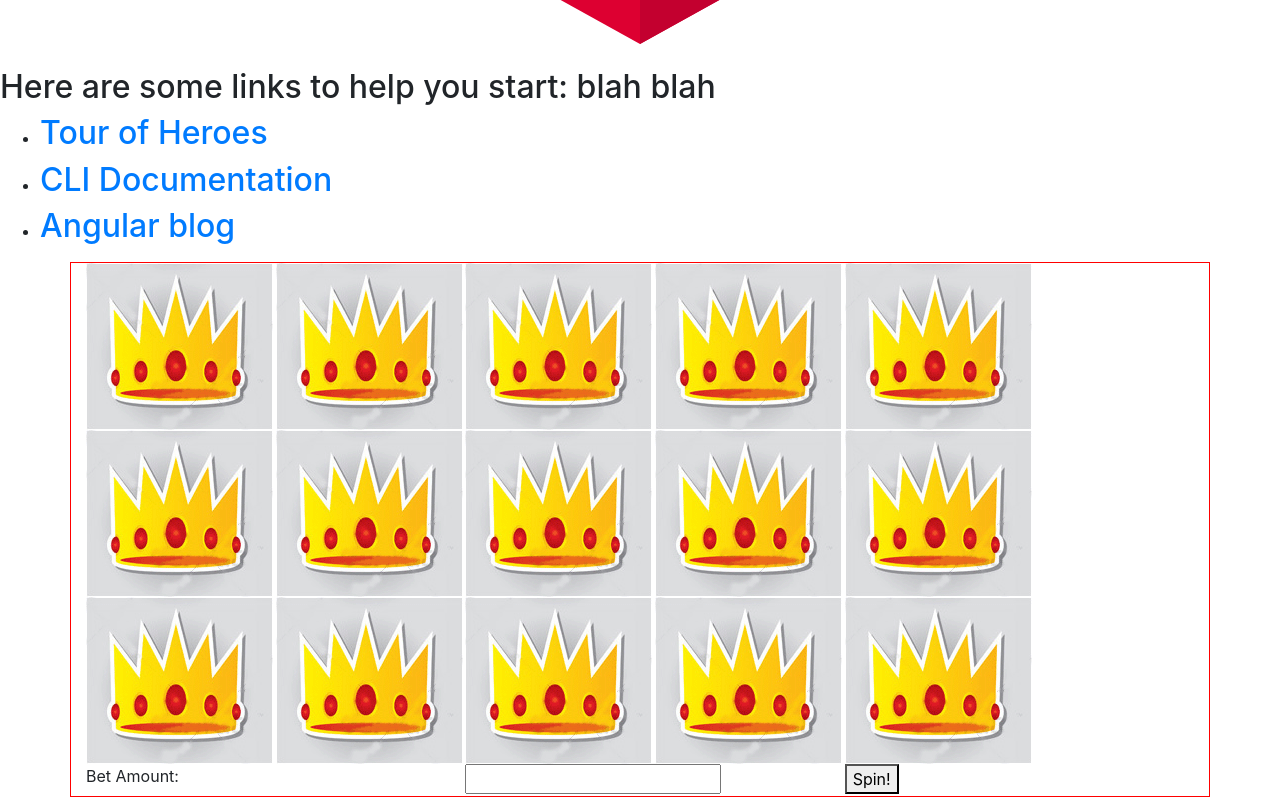
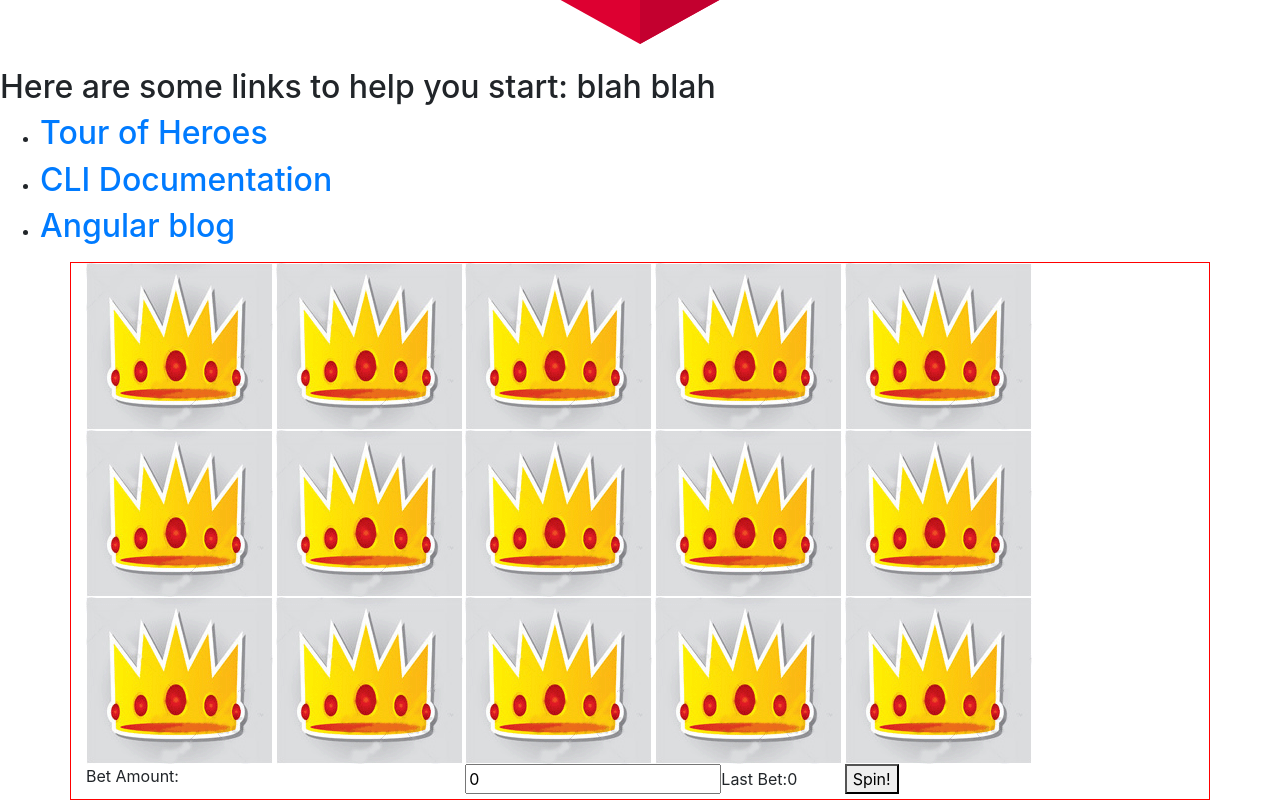
Before and after one commit to jesmeister78/slot_machine_sim_angular, an Angular app: page / in a window 1280 px wide. Shown: the part 288-1088 px from the top of the page. Built offline with nearby package versions, Linux system fonts and the light colour scheme.

Commit message:
adding the user interface functionality

```diff
--- a/src/app/user-interface.component.html
+++ b/src/app/user-interface.component.html
@@ -2,6 +2,12 @@
     <div class="col-sm-4">
         <label class="bet-label">Bet Amount: </label>
     </div>
-    <div class="col-sm-4"><input type="text" class="bet-textbox"/></div>
-    <div class="col-sm-4"><button>Spin!</button></div>
+    <div class="col-sm-4">
+        <input type="text" class="bet-textbox" [value]="betAmount" (keyup)="validateBetAmount($event.target.value)" />
+        <label class="bet-label">Last Bet: </label>
+        <label class="bet-label">{{betAmount}} </label>
+    </div>
+    <div class="col-sm-4">
+        <button (click)="spin()">Spin!</button>
+    </div>
 </div>
--- a/src/app/user-interface.component.ts
+++ b/src/app/user-interface.component.ts
@@ -6,4 +6,16 @@ import { Component } from '@angular/core';
 })
 
 export class UserInterfaceComponent {
+
+    betAmount = 0;
+    spin() {
+        alert('yo!');
+    }
+
+    validateBetAmount(val) {
+        if (isNaN(val)) {
+            alert('cannot bet that');
+            this.betAmount = 0;
+        }
+    }
 }
```
